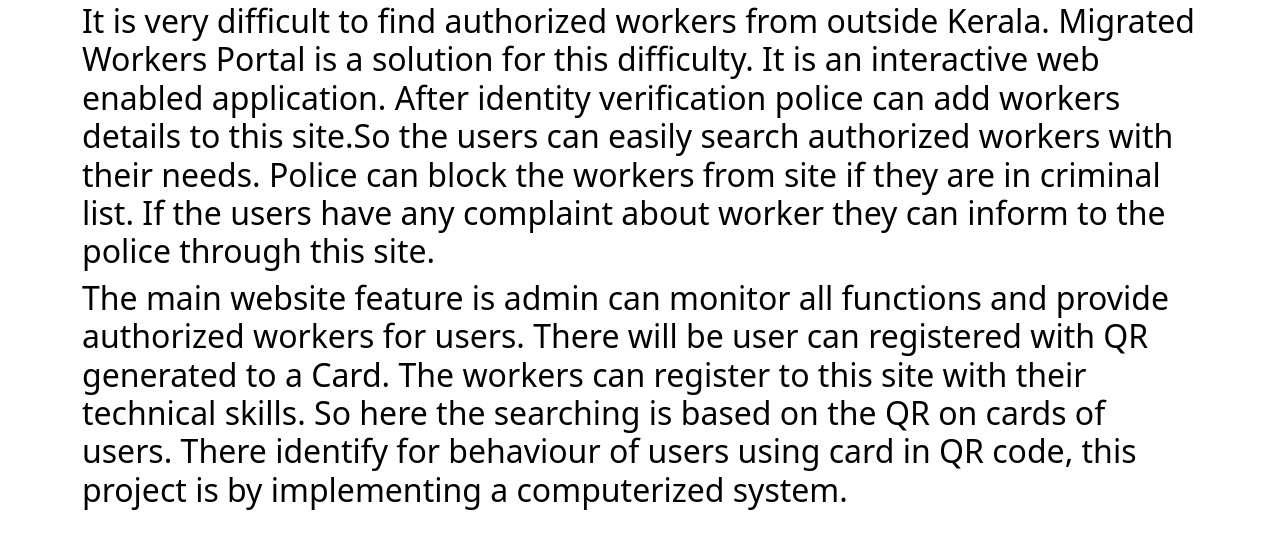
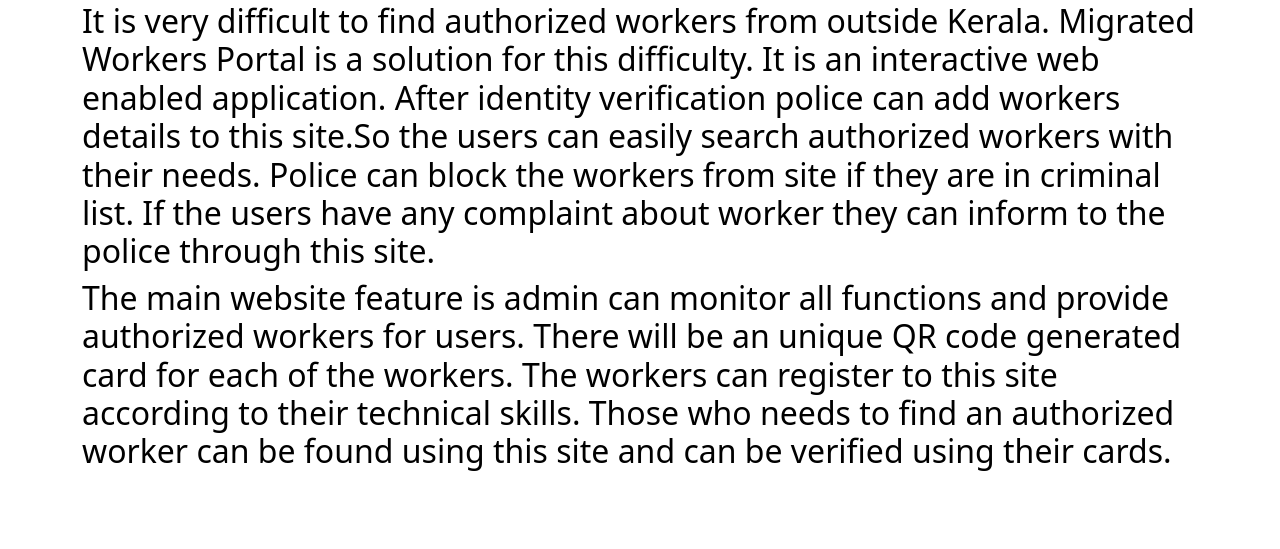
Before and after one commit to subezio-whitehat/main-project, a Django app: template login/templates/login/a_home.html in a window 1280 px wide. Shown: the part 156-705 px from the top of the page. Run offline with Django 3.2, Linux system fonts and the light colour scheme; the template is opened without the code that fills it, so the values that code supplies are empty; some libraries are stand-ins or nearby versions.

Commit message:
Update a_home.html

```diff
--- a/login/templates/login/a_home.html
+++ b/login/templates/login/a_home.html
@@ -94,7 +94,7 @@
                               <h1>ABOUT</h1>
                          </div>
                         <h2 style=" color: black;">It is very difficult to find authorized workers from outside Kerala. Migrated Workers Portal is a solution for this difficulty. It is an interactive web enabled application. After identity verification police can add workers details to this site.So the users can easily search authorized workers with their needs. Police can block the workers from site if they are in criminal list. If the users have any complaint about worker they can inform to the police through this site.</h2>
-                        <h2 style=" color: black;"> The main website feature is admin can monitor all functions and provide authorized workers for users. There will be user can registered with QR generated to a Card. The workers can register to this site with their technical skills. So here the searching is based on the QR on cards of users. There identify for behaviour of users using card in QR code, this project is by implementing a computerized system.</h2>
+                        <h2 style=" color: black;"> The main website feature is admin can monitor all functions and provide authorized workers for users. There will be an unique QR code generated card for each of the workers. The workers can register to this site according to their technical skills. Those who needs to find an authorized worker can be found using this site and can be verified using their cards.</h2>
                     </div>
      <!-- SCRIPTS -->
      <script src="/static/js/jquery.js"></script>
```
